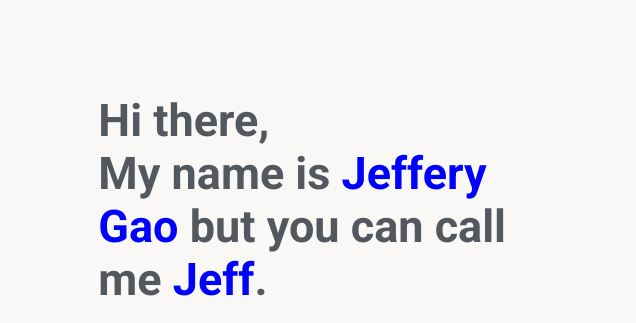
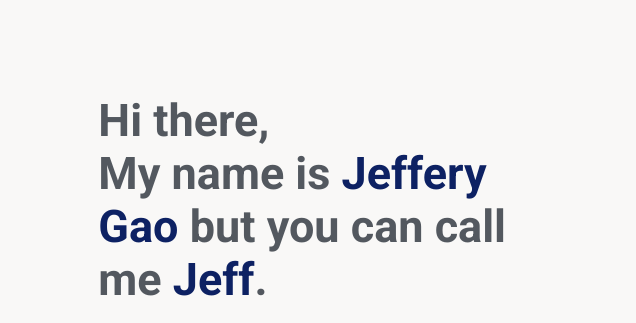
Before and after one commit to Jeff-Code/Jeff-Code.github.io, a plain HTML site: page index.html in a window 1280 px wide. Shown: the top 323 px of the page, 644-1280 px from the left. Drawn offline with Linux system fonts and the light colour scheme.

Commit message:
attempting RGB navy blue

```diff
--- a/index.html
+++ b/index.html
@@ -19,7 +19,7 @@
 
 		<!-- Top right div -->
 		<div id="top-right">
-			<h1>Hi there,<br>My name is <span style="color:blue">Jeffery Gao </span>but you can call me <span style="color:blue">Jeff</span>.</h1>
+			<h1>Hi there,<br>My name is <span style="color:rgb(13,33,99)">Jeffery Gao </span>but you can call me <span style="color:rgb(13,33,99)">Jeff</span>.</h1>
 			<p>I am a student at the University of Pennsylvania studying finance, international relations, and technology public policy. I'm looking for opportunities for everything and anything to expand my horizons. </p>
 		</div>
 
```
